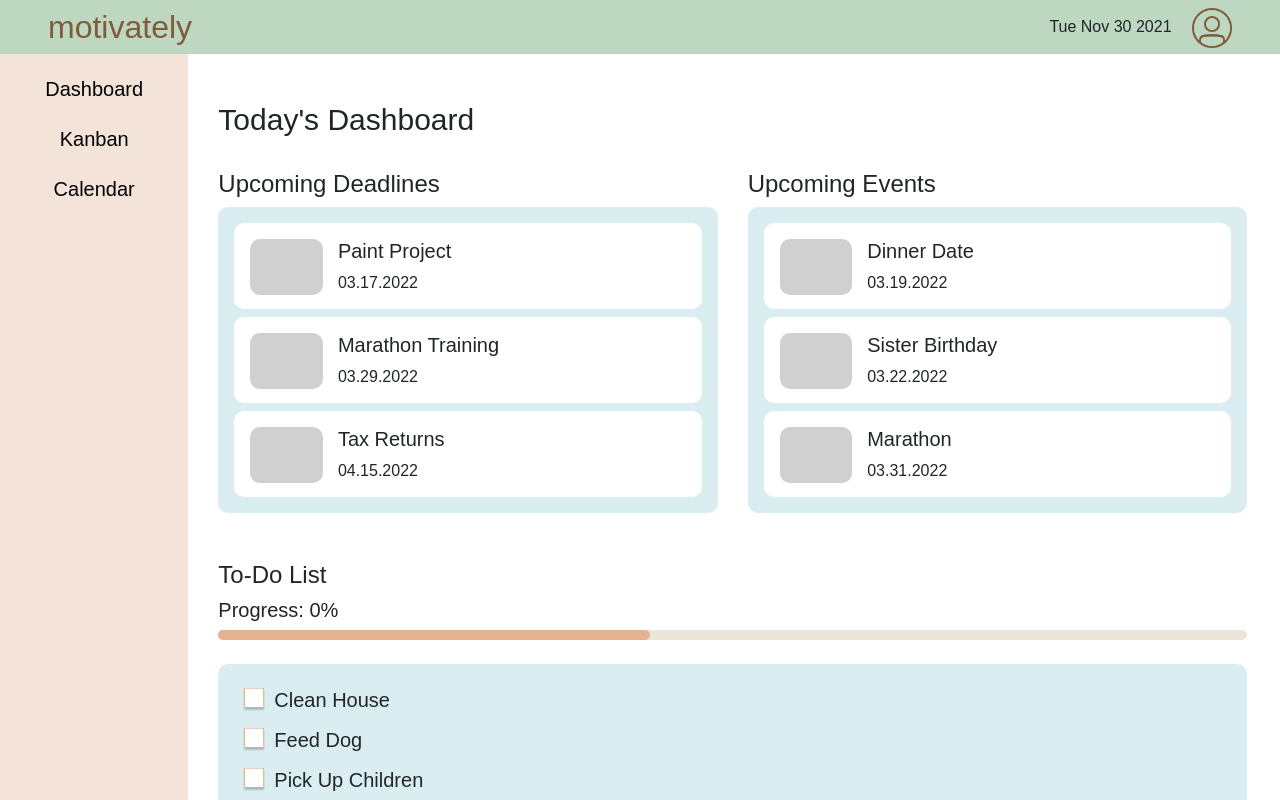
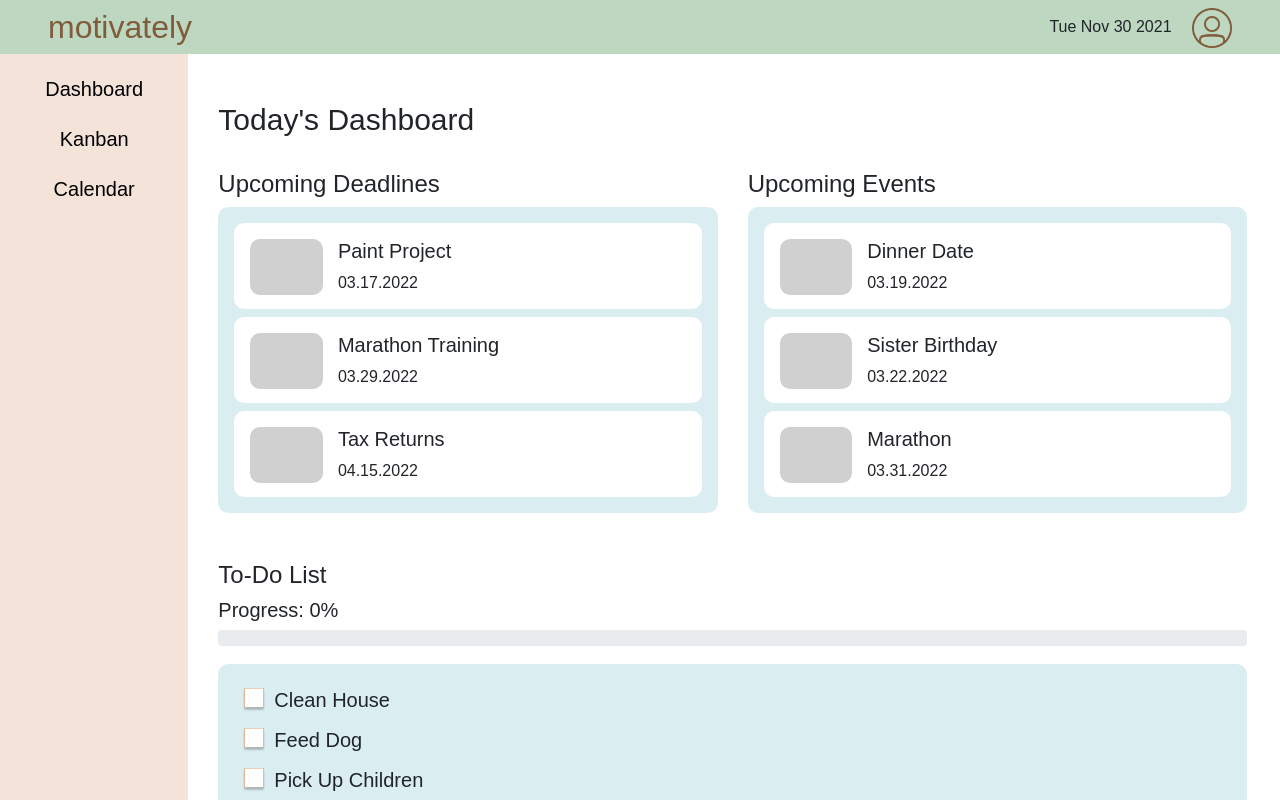
Before and after one commit to jackiey321/motivately, a Vue app: page / in a window 1280 px wide. Shown: the top 800 px of the page. Built offline with nearby package versions, Linux system fonts and the light colour scheme; a web font is replaced by a local one.

Commit message:
made progress bar dynamic

```diff
--- a/src/components/ProgressBar.vue
+++ b/src/components/ProgressBar.vue
@@ -2,8 +2,7 @@
   <div>
     <h3>Progress: {{ Math.round(finished / all * 100) }}%</h3>
     <div id="bar">
-      <div id="progress">
-      </div>
+      <b-progress :value="Math.round(finished / all * 100)" :max="100"></b-progress>
     </div>
   </div>
 </template>
@@ -31,7 +30,7 @@ export default {
   }
 
   #progress {
-    width: 42%;
+    width: 0%;
     height: 10px;
     background-color: #E3B28F;
     border-radius: 10px;
```
